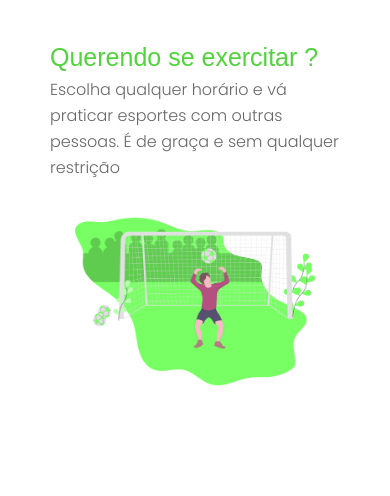
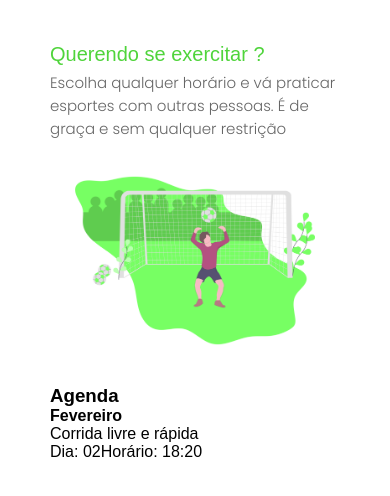
Before and after one commit to henrique2003/Sporgenda-front-end, a React (Create React App) app: page / in a window 390 px wide. Shown: the top 496 px of the page. Built offline with nearby package versions, Linux system fonts and the light colour scheme.

Commit message:
refactor: move itroduction home to a single file

```diff
--- /dev/null
+++ b/src/pages/Home/components/introduction/index.tsx
@@ -0,0 +1,24 @@
+import React from 'react'
+import Sport from '../../../../assets/images/sport-1.png'
+
+import './style.css'
+
+const Introduction: React.FC = () => {
+  return (
+    <div className="wrapper_introduction">
+      <div className="row">
+        <div className="warapper_text">
+          <div className="content">
+            <h1>Querendo se exercitar ?</h1>
+            <p>Escolha qualquer horário e vá praticar esportes com outras pessoas. É de graça e sem qualquer restrição</p>
+          </div>
+        </div>
+        <div className="wrapper_image">
+          <img src={Sport} alt=""/>
+        </div>
+      </div>
+    </div>
+  )
+}
+
+export default Introduction
--- /dev/null
+++ b/src/pages/Home/components/introduction/style.css
@@ -0,0 +1,91 @@
+.wrapper_introduction .row {
+  display: flex;
+}
+
+.wrapper_introduction .row .warapper_text {
+  margin-top: 10%;
+  flex: 1;
+}
+
+.wrapper_introduction .row .warapper_text h1 {
+  color: #4fd43b;
+  font-weight: 300;
+  font-size: 35px;
+}
+
+.wrapper_introduction .row .warapper_text p {
+  margin-top: 15px;
+  color: rgba(0, 0, 0, 0.6);
+  font-family: "Poppins", sans-serif;
+  line-height: 26px;
+  font-weight: 300;
+  font-size: 19px;
+}
+
+.wrapper_introduction .row .wrapper_image {
+  flex: 1;
+}
+
+.wrapper_introduction .row .wrapper_image img {
+  width: 100%;
+  height: 100%;
+}
+
+/* Ipad pro */
+@media (max-width: 1050px) {
+  .wrapper_introduction .row .warapper_text {
+    margin-top: 8%;
+  }
+
+  .wrapper_introduction .row .warapper_text h1 {
+    font-size: 30px;
+  }
+
+  .wrapper_introduction .row .warapper_text p {
+    margin-top: 10px;
+    font-size: 17px;
+  }
+}
+
+/* Tablets */
+@media (max-width: 768px) {
+  .wrapper_introduction .row {
+    flex-direction: column;
+  }
+
+  .wrapper_introduction .row .warapper_text h1 {
+    font-size: 30px;
+  }
+
+  .wrapper_introduction .row .wrapper_image {
+    margin: 30px 50px 20px 0;
+  }
+}
+
+/* Big Celphones */
+@media (max-width: 600px) {
+  .wrapper_introduction .row .warapper_text h1 {
+    font-size: 25px;
+  }
+
+  .wrapper_introduction .row .warapper_text p {
+    margin-top: 5px;
+    font-size: 16px;
+  }
+
+  .wrapper_introduction .row .wrapper_image {
+    margin: 20px 0 20px 0;
+  }
+}
+
+/* Celphones */
+@media (max-width: 428px) {
+  .wrapper_introduction .row .warapper_text h1 {
+    font-size: 20px;
+  }
+
+  .wrapper_introduction .row .warapper_text p {
+    font-size: 15px;
+    line-height: 23px;
+  }
+}
--- a/src/pages/Home/index.tsx
+++ b/src/pages/Home/index.tsx
@@ -1,5 +1,5 @@
 import React from 'react'
-import Sport from '../../assets/images/sport-1.png'
+import Introduction from './components/introduction'
 
 import './style.css'
 
@@ -7,15 +7,22 @@ const Home: React.FC = () => {
   return (
     <div className="wrapper_home">
       <div className="container">
-        <div className="row">
-          <div className="warapper_text">
-            <div className="content">
-              <h1>Querendo se exercitar ?</h1>
-              <p>Escolha qualquer horário e vá praticar esportes com outras pessoas. É de graça e sem qualquer restrição</p>
+        <Introduction />
+        <div className="wrapper_schedules">
+          <div className="wrapper_title">
+            <h3>Agenda</h3>
+          </div>
+          <div className="row_schedules">
+            <div className="card">
+              <div className="content">
+                <h4>Fevereiro</h4>
+                <p>Corrida livre e rápida</p>
+                <div className="row">
+                  <span>Dia: 02</span>
+                  <span>Horário: 18:20</span>
+                </div>
+              </div>
             </div>
-          </div>
-          <div className="wrapper_image">
-            <img src={Sport} alt=""/>
           </div>
         </div>
       </div>
--- a/src/pages/Home/style.css
+++ b/src/pages/Home/style.css
@@ -6,61 +6,15 @@
   padding: 0 150px;
 }
 
-.wrapper_home .container .row {
-  display: flex;
-}
-
-.wrapper_home .container .row .warapper_text {
-  margin-top: 10%;
-  flex: 1;
-}
-
-.wrapper_home .container .row .warapper_text h1 {
-  color: #4fd43b;
-  font-weight: 300;
-  font-size: 35px;
-}
-
-.wrapper_home .container .row .warapper_text p {
-  margin-top: 15px;
-  color: rgba(0, 0, 0, 0.6);
-  font-family: "Poppins", sans-serif;
-  line-height: 26px;
-  font-weight: 300;
-  font-size: 19px;
-}
-
-.wrapper_home .container .row .wrapper_image {
-  flex: 1;
-}
-
-.wrapper_home .container .row .wrapper_image img {
-  width: 100%;
-  height: 100%;
-}
-
 /* Ipad pro */
 @media (max-width: 1050px) {
   .wrapper_home .container {
     padding: 0 100px;
   }
-
-  .wrapper_home .container .row .warapper_text {
-    margin-top: 8%;
-  }
-
-  .wrapper_home .container .row .warapper_text h1 {
-    font-size: 30px;
-  }
-
-  .wrapper_home .container .row .warapper_text p {
-    margin-top: 10px;
-    font-size: 17px;
-  }
 }
 
 /* Big tablets */
-@media (max-width: 1050px) {
+@media (max-width: 900px) {
   .wrapper_home .container {
     padding: 0 50px;
   }
@@ -71,32 +25,4 @@
   .wrapper_home {
     margin: 20px 0;
   }
-
-  .wrapper_home .container .row {
-    flex-direction: column;
-  }
-
-  .wrapper_home .container .row .warapper_text h1 {
-    font-size: 30px;
-  }
-
-  .wrapper_home .container .row .wrapper_image {
-    margin: 30px 50px 20px 0;
-  }
 }
-
-/* Bid Celphones */
-@media (max-width: 600px) {
-  .wrapper_home .container .row .warapper_text h1 {
-    font-size: 25px;
-  }
-
-  .wrapper_home .container .row .warapper_text p {
-    margin-top: 5px;
-    font-size: 16px;
-  }
-
-  .wrapper_home .container .row .wrapper_image {
-    margin: 20px 0 20px 0;
-  }
-}
```
Also changed, not shown: src/pages/Home/components/Schedule/index.tsx (added, +11 -0 lines).
